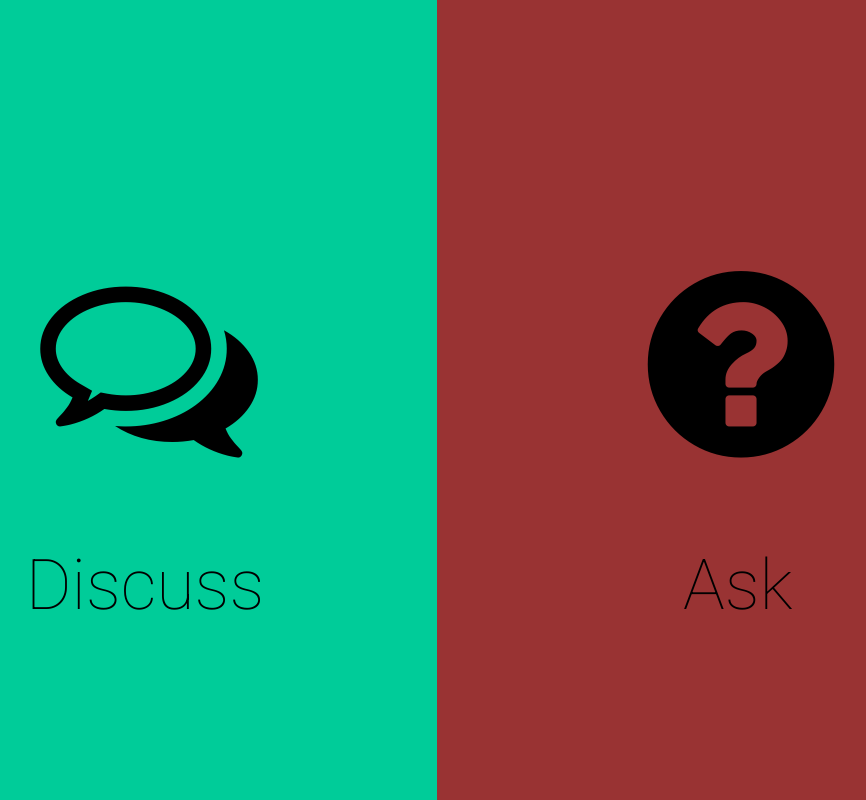
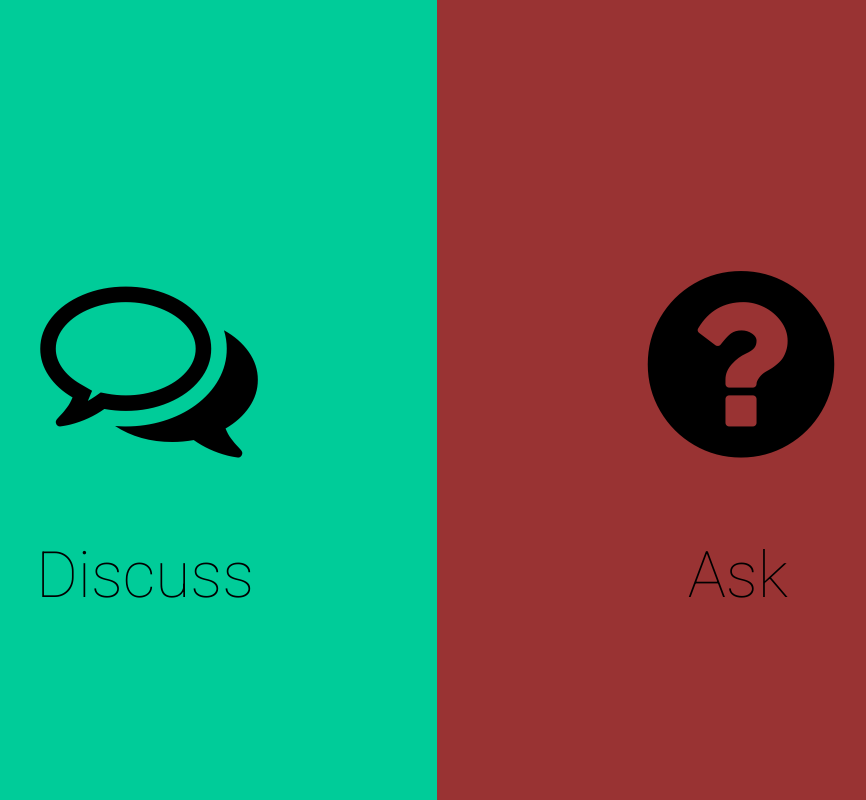
Before and after one commit to iluhandric/Forum, a Django app: page / in a window 1280 px wide. Shown: the whole page, without its empty margins (203-1069 px from the left). Run offline with Django 3.2, Linux system fonts and the light colour scheme; data that the repository does not hold is empty; some libraries are stand-ins or nearby versions.

Commit message:
Fonts correction

```diff
--- a/forum/templates/forum/home_page.html
+++ b/forum/templates/forum/home_page.html
@@ -26,7 +26,7 @@
                 </a>
             </p>
             <h1 align="center" style="text-align:center; font-size: 5vw; padding-left: 7vh" id="discuss">
-                <p style=" font-family: 'Roboto', sans-serif; font-size: 70px; font-weight:100 ">Discuss</p>
+                <p style=" font-family: 'Roboto', sans-serif; font-size: 5vw; font-weight:100 ">Discuss</p>
             </h1>
         </div>
 
@@ -42,7 +42,7 @@
             </p>
 
             <h1 style="text-align:center;  font-size: 5vw; padding-right: 3vw" id="ask">
-                <p style=" font-family: 'Roboto', sans-serif; font-size: 70px; font-weight:100 ">Ask</p>
+                <p style=" font-family: 'Roboto', sans-serif; font-size: 5vw; font-weight:100 ">Ask</p>
             </h1>
         </div>
 
```
